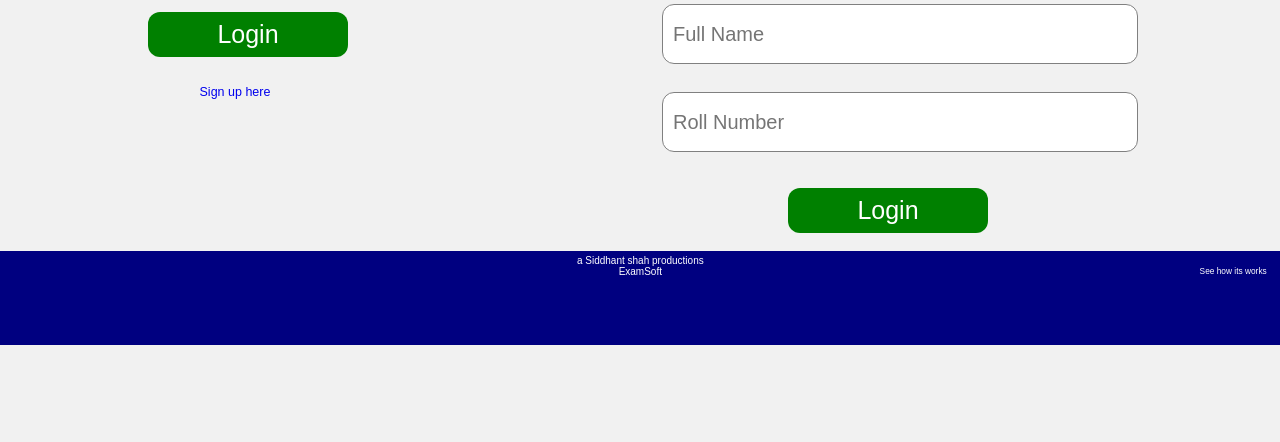
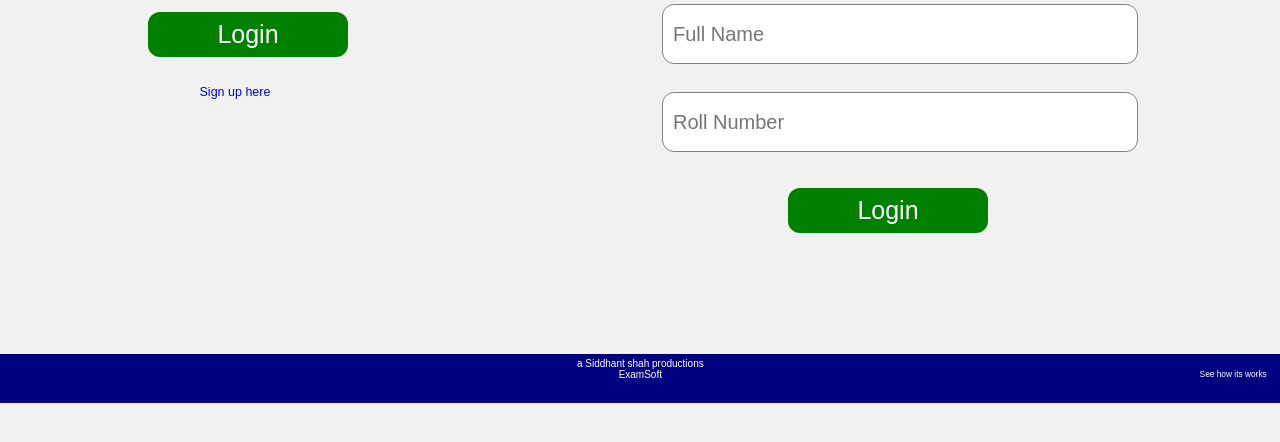
Before and after one commit to SiddhantShah04/Exam-Portal, a Flask app: page / in a window 1280 px wide. Shown: the part 344-786 px from the top of the page. Run offline with Flask 2, Linux system fonts and the light colour scheme; data that the repository does not hold is empty; parts of the project's set-up code (start-up, migrations or seed data) failed here and were passed over.

Commit message:
done some changes

```diff
--- a/templates/index.html
+++ b/templates/index.html
@@ -77,10 +77,10 @@
             margin-left:-0.6%;
             font-size:10px;
             width:100%;
-            height:90px;
+            height:45px;
             background-color:navy;
             color:white;
-            margin-top:42%;
+            margin-top:50%;
             padding-top:0.3%;
             text-align:center;
             font-family: sans-serif;
@@ -163,6 +163,5 @@
         </form>
         <small class="small"> <span>a Siddhant shah productions<br>ExamSoft</span>
         <a href=""><small class="e" style="position:absolute;color:white;font-family: sans-serif;margin-left:42%;">See how its works</small></a>
-
     </body>
 </html>
```
